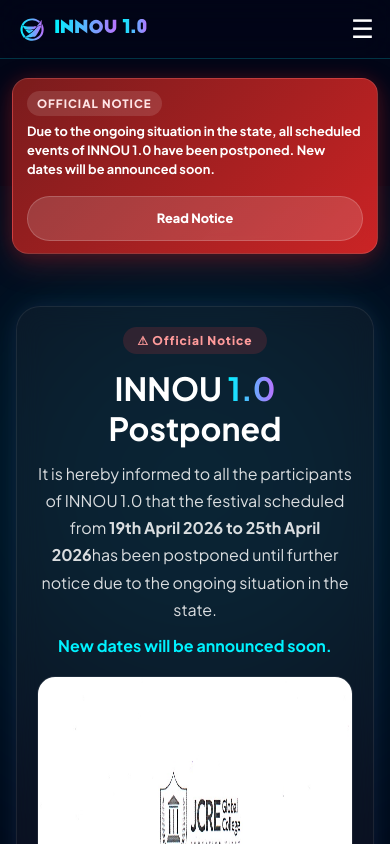
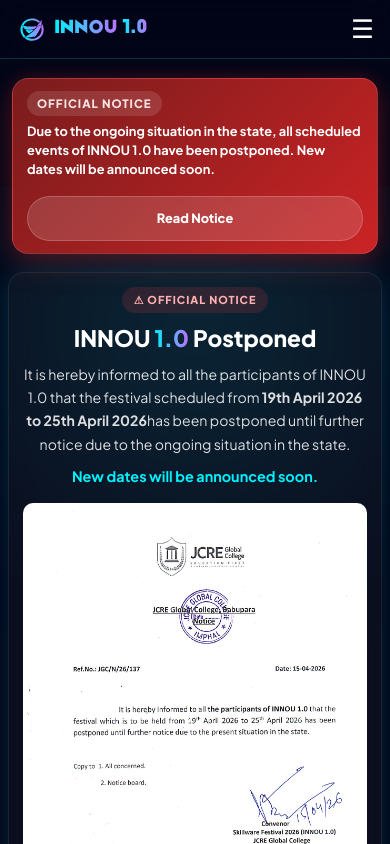
Before and after one commit to 20bhushan/innou-website, a Next.js app: page /notice in a window 390 px wide. Shown: the top 844 px of the page. Built offline with nearby package versions, Linux system fonts and the light colour scheme.

Commit message:
phone view

```diff
--- a/src/app/notice/notice.css
+++ b/src/app/notice/notice.css
@@ -4,22 +4,23 @@
   min-height: 100vh;
   background: #020617;
   color: white;
-  padding: 120px 16px 40px;
+  padding: 110px 14px 28px;
   position: relative;
   overflow: hidden;
 }
 
-/* glow background */
+/* background glow */
 .notice-bg-glow {
   position: absolute;
-  top: -100px;
+  top: -120px;
   left: 50%;
   transform: translateX(-50%);
-  width: 800px;
-  height: 800px;
-  background: radial-gradient(circle, rgba(0,242,255,0.15), transparent 70%);
+  width: 780px;
+  height: 780px;
+  background: radial-gradient(circle, rgba(0, 242, 255, 0.14), transparent 70%);
   filter: blur(120px);
   z-index: 0;
+  pointer-events: none;
 }
 
 .notice-container {
@@ -30,38 +31,42 @@
 }
 
 .notice-card {
-  padding: 32px;
-  border-radius: 24px;
-
-  background: rgba(255,255,255,0.04);
-  border: 1px solid rgba(255,255,255,0.08);
-
+  padding: 28px;
+  border-radius: 22px;
+  background: rgba(255, 255, 255, 0.04);
+  border: 1px solid rgba(255, 255, 255, 0.08);
   backdrop-filter: blur(12px);
-
+  -webkit-backdrop-filter: blur(12px);
   box-shadow:
-    0 0 40px rgba(0,242,255,0.08),
-    0 0 20px rgba(188,112,255,0.08);
-
+    0 0 30px rgba(0, 242, 255, 0.08),
+    0 0 60px rgba(0, 242, 255, 0.04),
+    0 0 18px rgba(188, 112, 255, 0.06);
   text-align: center;
 }
 
 /* badge */
 .notice-badge {
-  display: inline-block;
+  display: inline-flex;
+  align-items: center;
+  justify-content: center;
   padding: 6px 14px;
   border-radius: 999px;
   background: rgba(255, 60, 60, 0.15);
-  color: #ff9b9b;
-  font-size: 0.75rem;
+  color: #ffb0b0;
+  font-size: 0.74rem;
   font-weight: 800;
   letter-spacing: 1px;
+  text-transform: uppercase;
   margin-bottom: 14px;
 }
 
 /* title */
 .notice-title {
-  font-size: clamp(2rem, 5vw, 3rem);
-  margin-bottom: 12px;
+  margin: 0 0 14px;
+  font-size: clamp(1.9rem, 4vw, 3rem);
+  line-height: 1.15;
+  font-weight: 800;
+  color: #ffffff;
 }
 
 .notice-title span {
@@ -72,43 +77,104 @@
 
 /* text */
 .notice-text {
-  color: rgba(255,255,255,0.85);
-  line-height: 1.7;
-  margin-bottom: 12px;
+  max-width: 820px;
+  margin: 0 auto 12px;
+  color: rgba(255, 255, 255, 0.86);
+  line-height: 1.75;
+  font-size: 1rem;
 }
 
 .notice-sub {
+  margin: 0 0 22px;
   color: #00f2ff;
-  font-weight: 600;
-  margin-bottom: 20px;
+  font-weight: 700;
+  font-size: 1.2rem;
+  line-height: 1.45;
 }
 
-/* meta */
-.notice-meta {
-  display: flex;
-  justify-content: center;
-  gap: 20px;
-  font-size: 0.85rem;
-  color: #94a3b8;
-  margin-bottom: 24px;
-  flex-wrap: wrap;
+/* image wrapper */
+.notice-image {
+  width: 100%;
+  margin-top: 12px;
 }
 
-/* image */
 .notice-image img {
   width: 100%;
+  height: auto;
+  display: block;
   border-radius: 18px;
-  border: 1px solid rgba(255,255,255,0.08);
+  border: 1px solid rgba(255, 255, 255, 0.08);
+  object-fit: contain;
+  background: #ffffff;
 }
 
-/* mobile */
+/* ================= MOBILE ================= */
 @media (max-width: 768px) {
-  .notice-card {
-    padding: 20px;
+  .notice-page {
+    padding: 92px 10px 20px;
   }
 
-  .notice-meta {
-    flex-direction: column;
-    gap: 6px;
+  .notice-bg-glow {
+    width: 520px;
+    height: 520px;
+    filter: blur(90px);
+  }
+
+  .notice-card {
+    padding: 16px;
+    border-radius: 16px;
+  }
+
+  .notice-badge {
+    font-size: 0.68rem;
+    padding: 6px 12px;
+    margin-bottom: 12px;
+  }
+
+  .notice-title {
+    font-size: 1.6rem;
+    margin-bottom: 12px;
+  }
+
+  .notice-text {
+    font-size: 0.92rem;
+    line-height: 1.65;
+    margin-bottom: 10px;
+  }
+
+  .notice-sub {
+    font-size: 0.95rem;
+    margin-bottom: 16px;
+  }
+
+  .notice-image img {
+    border-radius: 12px;
   }
 }
+
+/* ================= SMALL MOBILE ================= */
+@media (max-width: 480px) {
+  .notice-page {
+    padding: 86px 8px 18px;
+  }
+
+  .notice-card {
+    padding: 14px;
+  }
+
+  .notice-title {
+    font-size: 1.42rem;
+  }
+
+  .notice-text {
+    font-size: 0.88rem;
+  }
+
+  .notice-sub {
+    font-size: 0.9rem;
+  }
+
+  .notice-image img {
+    border-radius: 10px;
+  }
+}
```
